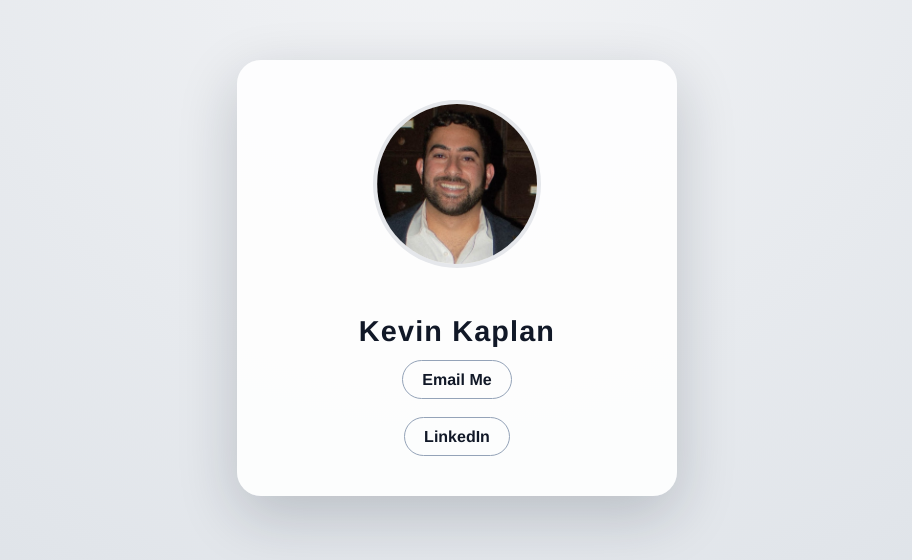
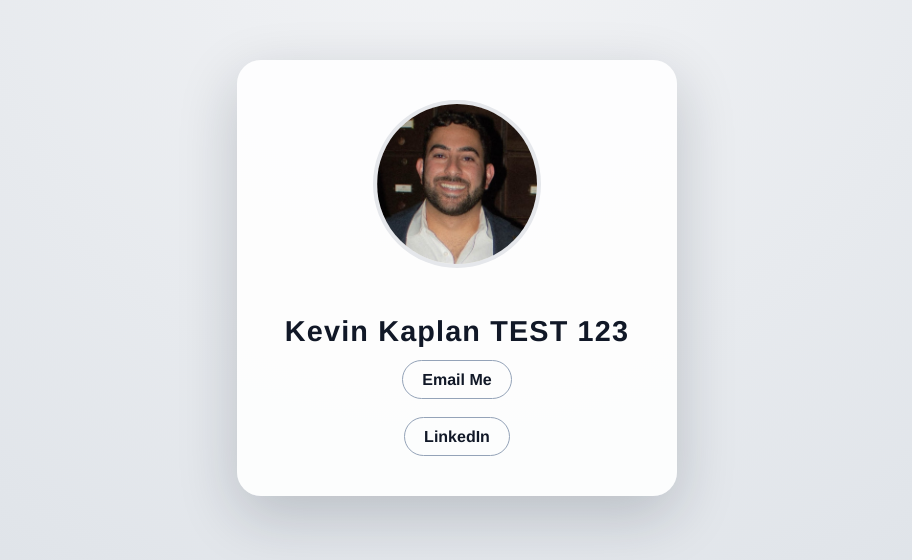
Before and after one commit to kevinkaplan/kevinkaplan-landing-page, a plain HTML site: page index.html in a window 1280 px wide. Shown: the part 122-682 px from the top of the page, without its empty margins (183-1095 px from the left). Drawn offline with Linux system fonts and the light colour scheme.

Commit message:
TESTING COMMIT

```diff
--- a/index.html
+++ b/index.html
@@ -72,7 +72,7 @@
         width="160"
         height="160"
       />
-      <h1>Kevin Kaplan</h1>
+      <h1>Kevin Kaplan TEST 123</h1>
       <a class="email-link" href="mailto:kevinkaplan1@gmail.com">Email Me</a>
       <br /><br />
       <a
```
Also changed, not shown: profile.jpg (deleted).
